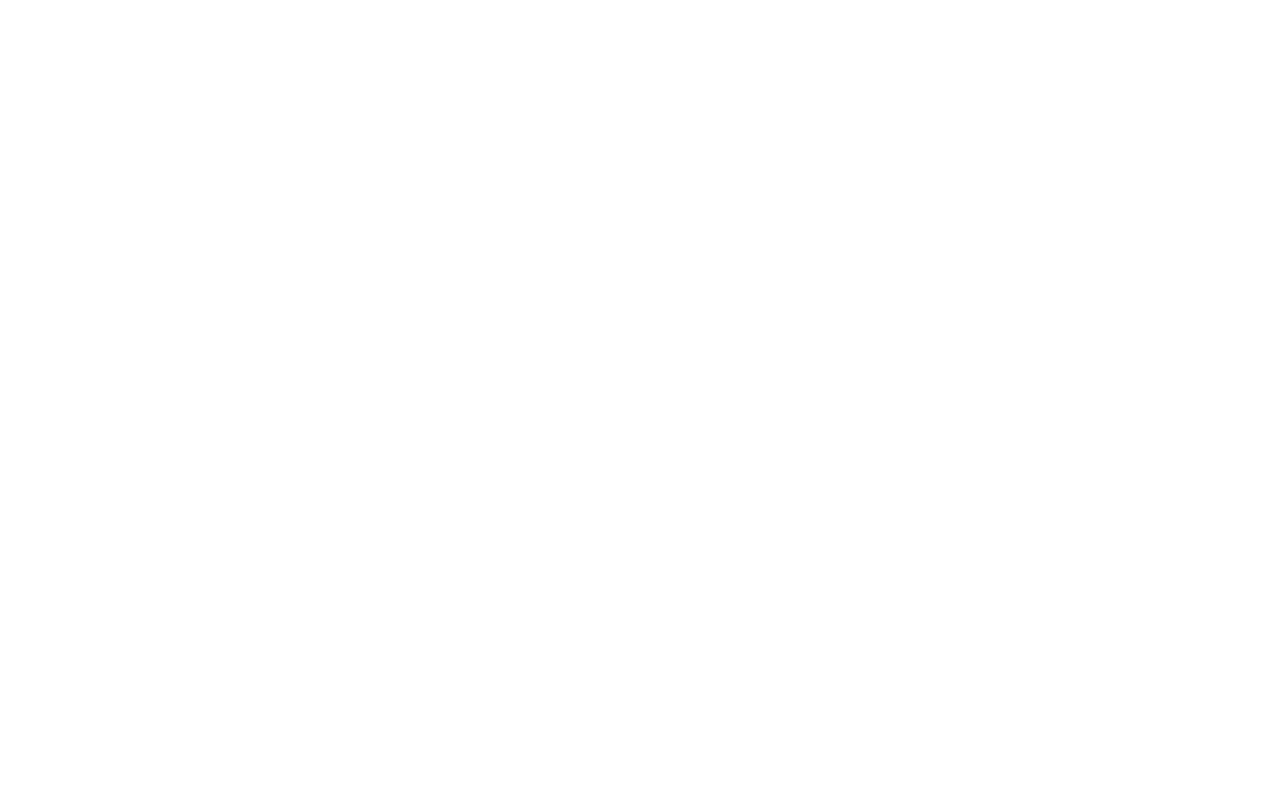
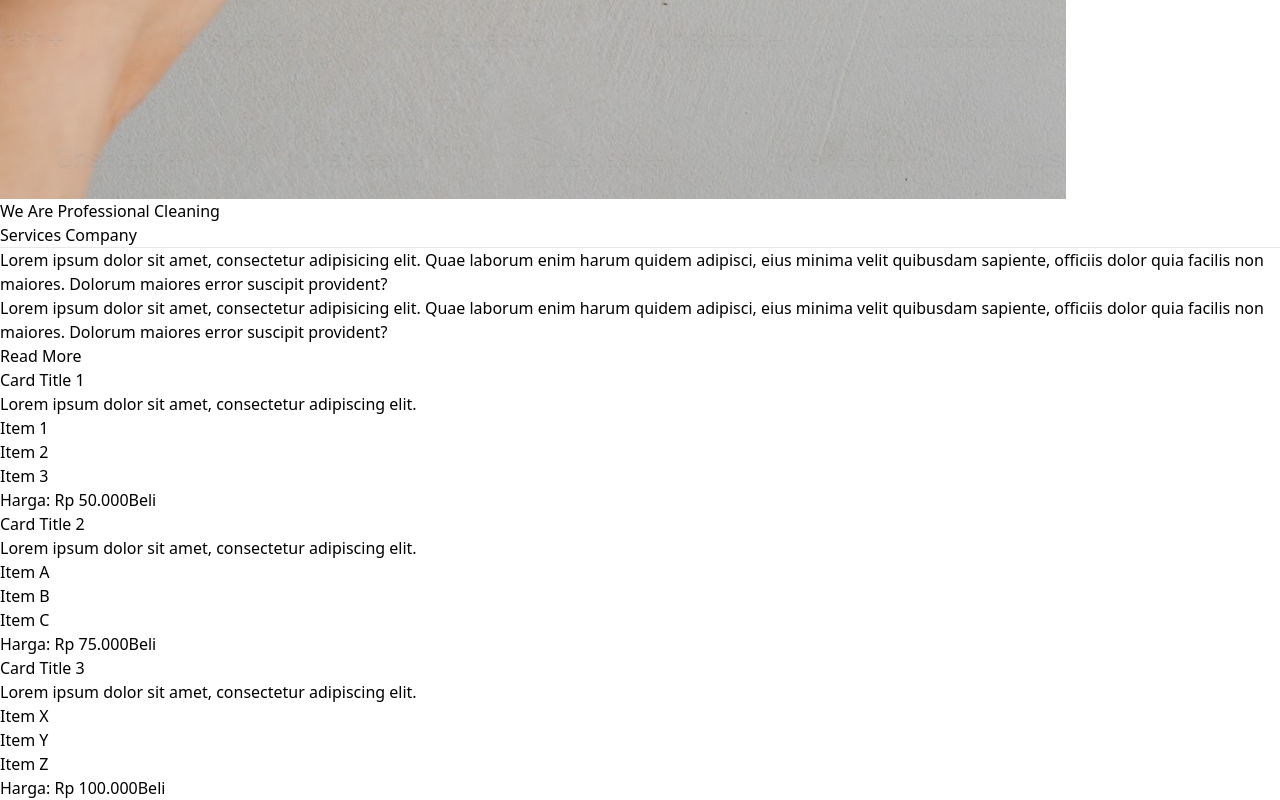
Before and after one commit to annisaipatt/landing-page, a Vue app: page / in a window 1280 px wide. Shown: the part 4056-4856 px from the top of the page. Before the commit the page ends 2655 px from the top, so only its background shows below. Built offline with nearby package versions, Linux system fonts and the light colour scheme.

Commit message:
card tittle, banner

```diff
--- a/src/components/OurPricing.vue
+++ b/src/components/OurPricing.vue
@@ -0,0 +1,83 @@
+<template>
+  <div class="h-500 w-380 rounded-lg overflow-hidden flex justify-between">
+    <!-- Card 1 -->
+    <div class="max-w-sm rounded overflow-hidden shadow-lg mx-auto my-8">
+      <div class="px-6 py-4">
+        <div class="font-bold text-xl mb-2">Card Title 1</div>
+        <p class="text-gray-700 text-base">
+          Lorem ipsum dolor sit amet, consectetur adipiscing elit.
+        </p>
+      </div>
+      <ul class="list-disc px-6 py-4">
+        <li>Item 1</li>
+        <li>Item 2</li>
+        <li>Item 3</li>
+      </ul>
+      <div class="px-6 py-4">
+        <span
+          class="inline-block bg-gray-200 rounded-full px-3 py-1 text-sm font-semibold text-gray-700 mr-2"
+          >Harga: Rp 50.000</span
+        >
+        <button
+          class="bg-blue-500 hover:bg-blue-700 text-white font-bold py-2 px-4 rounded-full"
+        >
+          Beli
+        </button>
+      </div>
+    </div>
+
+    <!-- Card 2 -->
+    <div
+      class="max-w-sm rounded overflow-hidden shadow-lg mx-auto my-8 bg-blue-500"
+    >
+      <div class="px-6 py-4">
+        <div class="font-bold text-xl mb-2">Card Title 2</div>
+        <p class="text-gray-700 text-base">
+          Lorem ipsum dolor sit amet, consectetur adipiscing elit.
+        </p>
+      </div>
+      <ul class="list-disc px-6 py-4">
+        <li>Item A</li>
+        <li>Item B</li>
+        <li>Item C</li>
+      </ul>
+      <div class="px-6 py-4">
+        <span
+          class="inline-block bg-gray-200 rounded-full px-3 py-1 text-sm font-semibold text-gray-700 mr-2"
+          >Harga: Rp 75.000</span
+        >
+        <button
+          class="bg-blue-500 hover:bg-blue-700 text-white font-bold py-2 px-4 rounded-full"
+        >
+          Beli
+        </button>
+      </div>
+    </div>
+
+    <!-- Card 3 -->
+    <div class="max-w-sm rounded overflow-hidden shadow-lg mx-auto my-8">
+      <div class="px-6 py-4">
+        <div class="font-bold text-xl mb-2">Card Title 3</div>
+        <p class="text-gray-700 text-base">
+          Lorem ipsum dolor sit amet, consectetur adipiscing elit.
+        </p>
+      </div>
+      <ul class="list-disc px-6 py-4">
+        <li>Item X</li>
+        <li>Item Y</li>
+        <li>Item Z</li>
+      </ul>
+      <div class="px-6 py-4">
+        <span
+          class="inline-block bg-gray-200 rounded-full px-3 py-1 text-sm font-semibold text-gray-700 mr-2"
+          >Harga: Rp 100.000</span
+        >
+        <button
+          class="bg-blue-500 hover:bg-blue-700 text-white font-bold py-2 px-4 rounded-full"
+        >
+          Beli
+        </button>
+      </div>
+    </div>
+  </div>
+</template>
--- a/src/components/TheBanner.vue
+++ b/src/components/TheBanner.vue
@@ -1,11 +1,16 @@
 <template>
-  <div class="py-6 bg-cover h-[800px]" style="background-image: url('/public/img/banner.jpeg')">
+  <div
+    class="py-6 bg-cover h-[800px]"
+    style="background-image: url('/public/img/banner.jpeg')"
+  >
     <div class="py-16 px-40">
       <div class="container mx-auto flex items-center justify-between">
         <div class="text-white">
           <div class="grid gap-6 px-16 py-24">
             <p class="text-xl">Professional Cleaning Services</p>
-            <h3 class="max-w-96 text-4xl font-bold leading-relaxed">Make Your House As Clean As Mine</h3>
+            <h3 class="max-w-96 text-4xl font-bold leading-relaxed">
+              Make Your House As Clean As Mine
+            </h3>
             <div>
               <p class="max-w-2xl text-sm mb-6">
                 Lorem ipsum dolor sit amet consectetur adipisicing elit.
@@ -19,7 +24,7 @@
                   Get Started Now
                 </button>
                 <button
-                  class="px-6 py-3 border-2 border-gray-200 text-black text-xs font-semibold rounded-md font-poppins"
+                  class="px-6 py-3 border-2 border-gray-200 text-white text-xs font-semibold rounded-md font-poppins"
                 >
                   Our Pricing
                 </button>
--- a/src/views/Homepage.vue
+++ b/src/views/Homepage.vue
@@ -9,10 +9,17 @@
   <div class="relative">
     <ToolsTechnology></ToolsTechnology>
   </div>
+  <div class="relative">
+    <ToolsTechnology></ToolsTechnology>
+  </div>
+  <div class="relative">
+    <OurPricing></OurPricing>
+  </div>
 </template>
 <script setup>
 import TheNavbar from "../components/TheNavbar.vue";
 import TheBanner from "../components/TheBanner.vue";
 import TheHome from "../components/TheHome.vue";
 import ToolsTechnology from "@/components/ToolsTechnology.vue";
+import OurPricing from "@/components/OurPricing.vue";
 </script>
```
